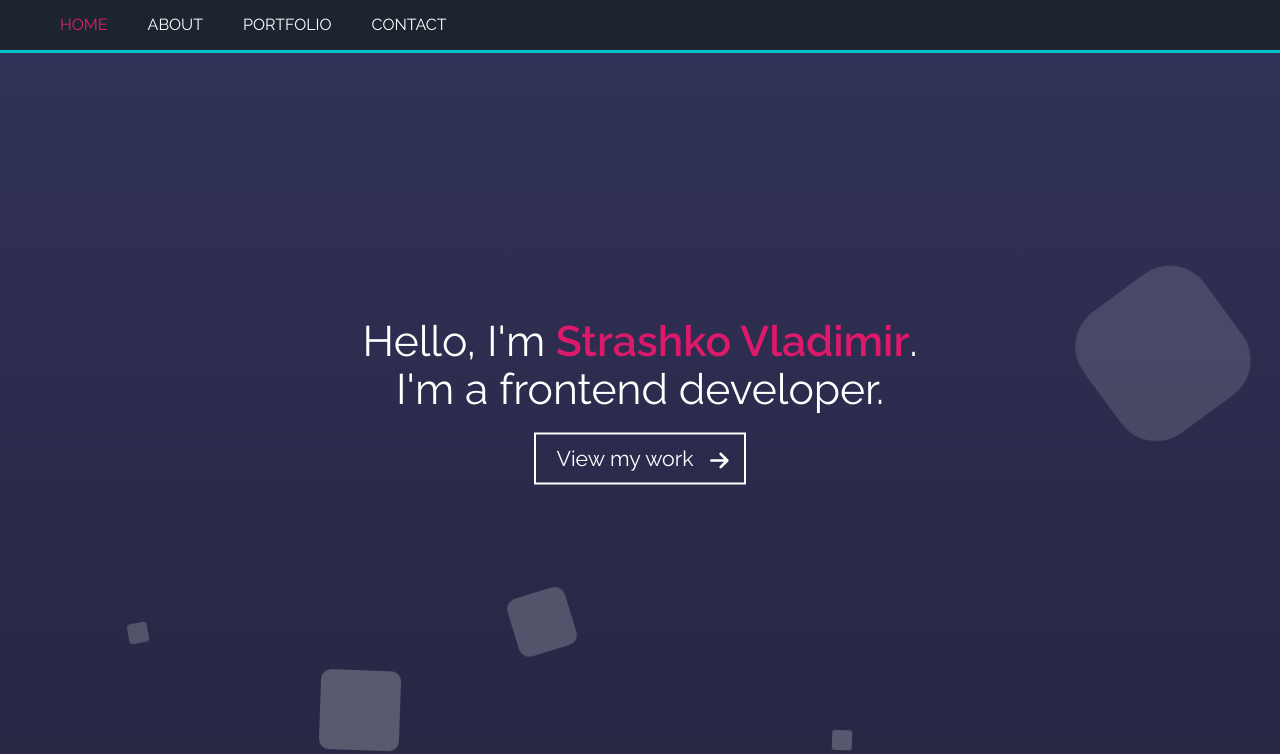
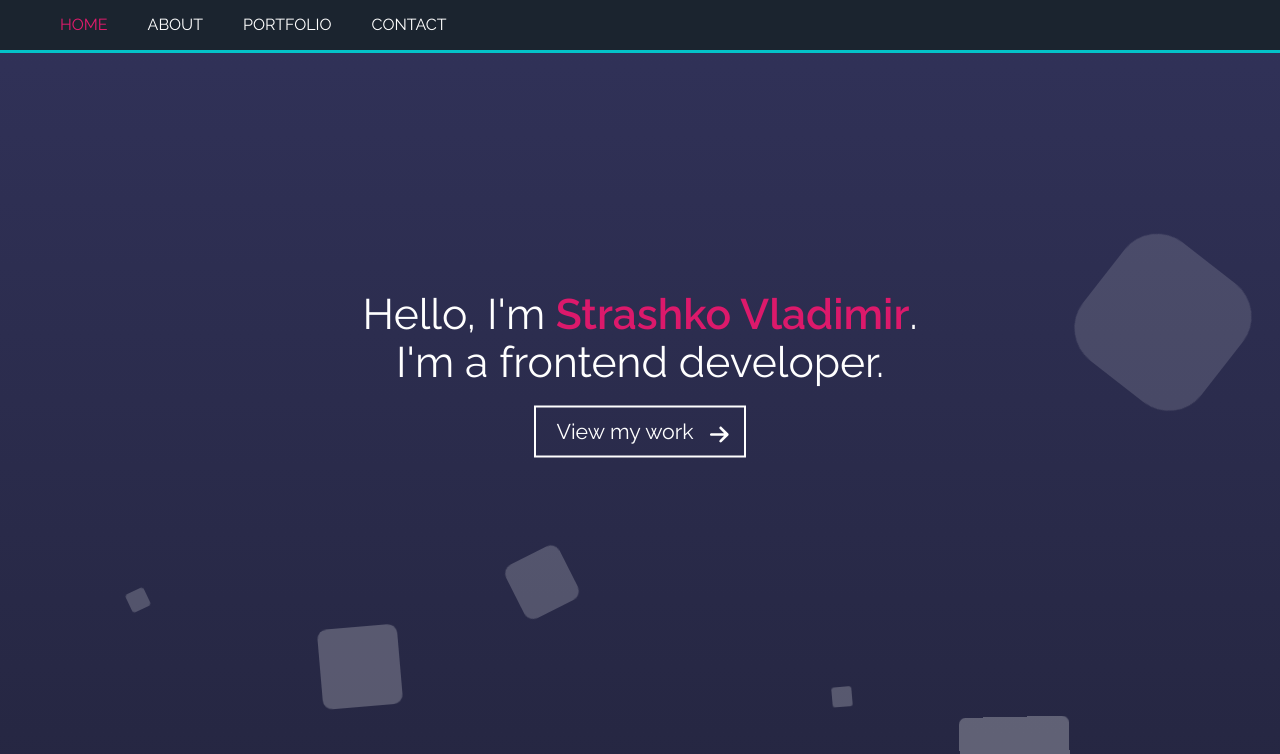
Before and after one commit to Haywaster/portfolio, a React (Create React App) app: page / in a window 1280 px wide. Shown: the top 754 px of the page. Built offline with nearby package versions, Linux system fonts and the light colour scheme; the HTML template or start-up script is replaced by a standard one.

Commit message:
Navigation work. Fixing bugs (but not completely). Project cleaning

```diff
--- a/src/App.jsx
+++ b/src/App.jsx
@@ -8,8 +8,6 @@
 
 function App() {
     const [sections, setSections] = useState([])
-    const [activeSection, setActiveSection] = useState(null)
-    const [click, setClick] = useState(false)
 
     useEffect(() => {
         AOS.init({
@@ -19,17 +17,17 @@
 
     return (
         <>
-            <Home click={click} setClick={setClick} activeSection={activeSection} setActiveSection={setActiveSection} sections={sections} setSections={setSections} />
+            <Home sections={sections} setSections={setSections} />
 
-            <Container setClick={setClick} click={click} activeSection={activeSection} setActiveSection={setActiveSection} sections={sections} setSections={setSections} id={'about'}>
+            <Container setSections={setSections} id='about'>
                 <About />
             </Container>
 
-            <Container setClick={setClick} click={click} activeSection={activeSection} setActiveSection={setActiveSection} sections={sections} setSections={setSections} id={'portfolio'}>
+            <Container setSections={setSections} id='portfolio'>
                 <h1>Секция с портфолио разработке</h1>
             </Container>
 
-            <Container setClick={setClick} click={click} activeSection={activeSection} setActiveSection={setActiveSection} sections={sections} setSections={setSections} id={'contact'}>
+            <Container setSections={setSections} id='contact'>
                 <h1>Секция с контактами разработке</h1>
             </Container>
         </>
--- a/src/components/Button/Button.jsx
+++ b/src/components/Button/Button.jsx
@@ -1,11 +1,17 @@
 import './Button.css'
+import { Link } from 'react-scroll'
 
 const Button = ({ filling, param }) => {
     return (
-        <div className='btn'>
+        <Link
+            className='btn'
+            to='portfolio'
+            smooth={true}
+            duration={200}
+        >
             <div className='btn-text'>{filling}</div>
             {param}
-        </div>
+        </Link>
     );
 };
 
--- a/src/components/Container/Container.css
+++ b/src/components/Container/Container.css
@@ -1,7 +1,6 @@
 section .container {
     max-width: 1200px;
     margin: 0 auto;
-    height: 100vh;
     width: 100%;
     padding: 100px 0 130px 0;
 }
--- a/src/index.css
+++ b/src/index.css
@@ -1,8 +1,6 @@
 * {
   margin: 0px;
   padding: 0px;
-  scroll-behavior: smooth;
-
 }
 
 body {
@@ -20,12 +18,14 @@
 }
 
 section {
-  position: relative;
+  /* position: relative; */
   line-height: 18pt;
+  /* height: 100vh; */
+  padding: 100px 0 130px 0;
 }
 
 section:nth-of-type(1) {
   color: #fff;
-  height: calc(100vh + 53px);
-  padding: 0px;
+  height: 100vh;
+  padding: 0;
 }
--- a/src/sections/Home.jsx
+++ b/src/sections/Home.jsx
@@ -1,27 +1,10 @@
-import { useEffect, useRef, useCallback } from 'react';
-import { useInView } from 'react-intersection-observer';
+import { useEffect, useRef } from 'react';
+import NavPanel from './NavPanel/NavPanel';
 
 import Header from './Header/Header';
-import NavPanel from './NavPanel/NavPanel';
 
-const Home = ({ click, sections, setSections, activeSection, setActiveSection, setClick }) => {
+const Home = ({ sections, setSections }) => {
     const myRef = useRef();
-
-    const { ref: inViewRef } = useInView({
-        triggerOnce: false,
-        threshold: 0.75,
-        skip: click,
-        onChange: (inView) => {
-            if (inView) {
-                setActiveSection('home')
-            }
-        },
-    });
-
-    const setRefs = useCallback((node) => {
-        myRef.current = node
-        inViewRef(node);
-    }, [inViewRef])
 
     useEffect(() => {
         setSections(prev => [...prev, myRef.current])
@@ -30,10 +13,10 @@
     return (
         <section
             id='home'
-            ref={setRefs}
+            ref={myRef}
             className="flex">
             <Header />
-            <NavPanel sections={sections} activeSection={activeSection} setActiveSection={setActiveSection} setClick={setClick} />
+            <NavPanel sections={sections} />
         </section>
     );
 };
--- a/src/sections/NavPanel/NavItem.jsx
+++ b/src/sections/NavPanel/NavItem.jsx
@@ -1,21 +1,20 @@
 import React from 'react';
 import { Link } from 'react-scroll'
 
-const NavItem = ({ section, sectionClassNames, activeSection, setActiveSection, setClick }) => {
-    // if (activeSection === section.id) {
-    //     section.scrollIntoView({ behavior: "smooth", block: "start", inline: "nearest" })
-    //     // setClick(false)
-    // }
-
-    const fetchSection = (id) => {
-        setActiveSection(id);
-        console.log(id);
-    }
-
+const NavItem = ({ section }) => {
     return (
-        <li className={sectionClassNames.join(' ')}>
-            <Link onClick={() => fetchSection(section.id)} to={section.id}>{section.id}</Link>
-        </li>
+        <li className='page-link'>
+            <Link
+                activeClass="active"
+                to={section.id}
+                spy={true}
+                smooth={true}
+                offset={-53}
+                duration={200}
+            >
+                {section.id}
+            </Link>
+        </li >
     );
 };
 
--- a/src/sections/NavPanel/NavPanel.css
+++ b/src/sections/NavPanel/NavPanel.css
@@ -1,18 +1,18 @@
-nav {
+.desk {
+    position: absolute;
     bottom: 0;
-    left: 0;
-    position: absolute;
     background: #1b242f;
     border-bottom: 3px solid #04c2c9;
     height: 50px;
     text-align: left;
     width: 100%;
     z-index: 99;
+    /* animation-name: popDown; */
 }
 
-nav .link-wrap {
+.link-wrap {
     max-width: 1200px;
-    top: 53px;
+    /* top: 53px; */
     background: none;
     height: initial;
     overflow: visible;
@@ -21,11 +21,11 @@
     width: 100%;
 }
 
-nav .link-wrap li:first-child {
+.link-wrap li:first-child {
     padding: 0;
 }
 
-nav .link-wrap li {
+.link-wrap li {
     display: inline;
     font-size: initial;
     margin: 0 20px;
@@ -35,8 +35,9 @@
     transition: color 0.5s;
 }
 
-nav .active {
+.active {
     color: #e31b6d;
+    /* transition: color 0.5s; */
 }
 
 .page-link {
@@ -45,10 +46,15 @@
     border: none;
 }
 
+.page-link:hover {
+    color: #e31b6d;
+}
+
 .fixed {
+    position: fixed;
+    /* bottom: inherit; */
+    left: 0;
     top: 0;
-    animation: popDown 0.5s;
-    position: fixed
 }
 
 @keyframes popDown {
--- a/src/sections/NavPanel/NavPanel.jsx
+++ b/src/sections/NavPanel/NavPanel.jsx
@@ -1,24 +1,20 @@
 import NavItem from './NavItem';
 import './NavPanel.css'
 
-const NavPanel = ({ sections, activeSection, setActiveSection, setClick }) => {
-    const navClassNames = ['flex desk fixed'];
-
+const NavPanel = ({ sections }) => {
     const renderNavPanel = () => {
         return sections.map(section => {
-            const activeClassName = activeSection === section.id ? 'active' : null;
-            const sectionClassNames = ['page-link', activeClassName];
             return (
-                <NavItem key={section.id} sectionClassNames={sectionClassNames} section={section} activeSection={activeSection} setActiveSection={setActiveSection} setClick={setClick} />
+                <NavItem key={section.id} section={section} />
             )
         })
     }
 
-    const elements = renderNavPanel()
+    const elements = renderNavPanel();
 
     return (
-        <nav className={navClassNames.join(' ')}>
-            <ol className={activeSection ? 'link-wrap active' : 'link-wrap'}>
+        <nav className='flex desk fixed'>
+            <ol className='link-wrap'>
                 {elements}
             </ol>
         </nav>
```
Also changed, not shown: src/components/Container/Container.jsx (+2 -20 lines).
